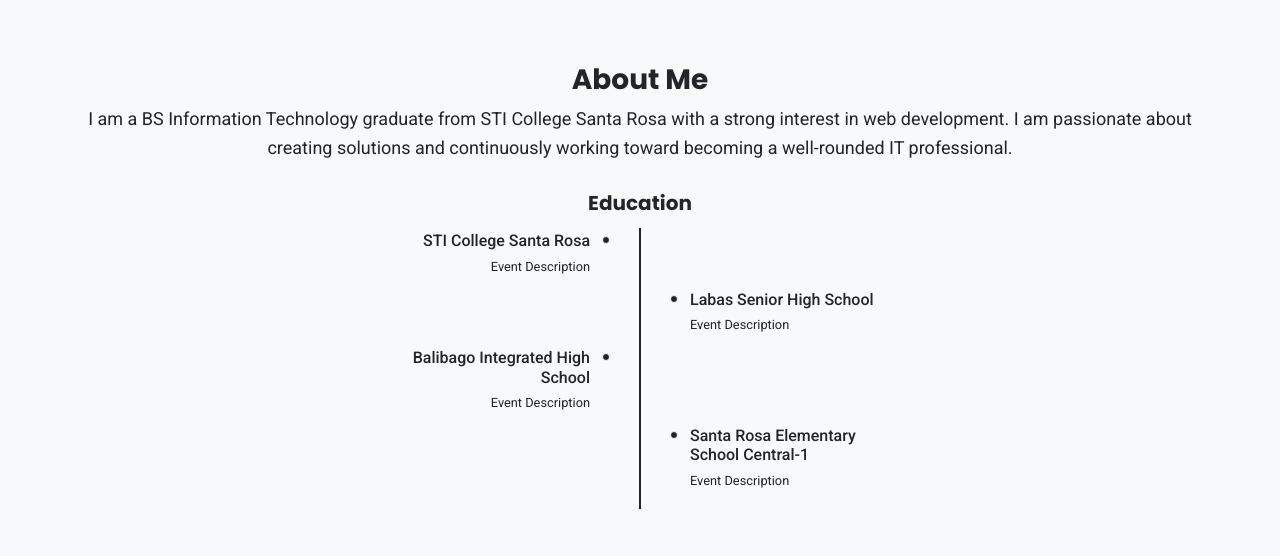
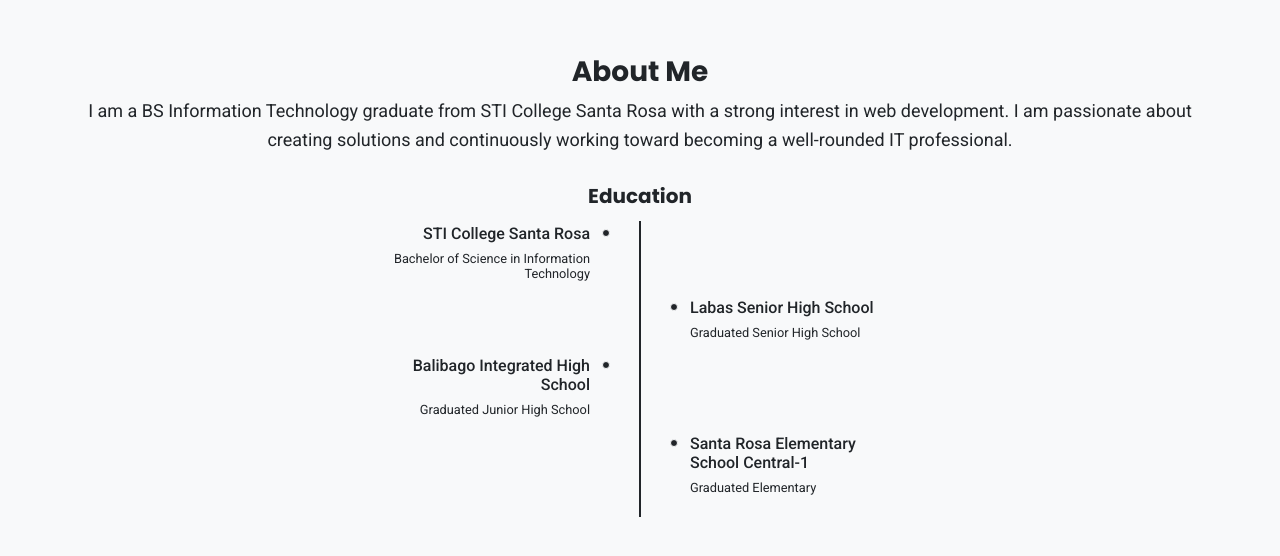
Before and after one commit to dichosojonathanc/portfolio, a plain HTML site: page index.html in a window 1280 px wide. Shown: the part 914-1470 px from the top of the page. Drawn offline with nearby package versions, Linux system fonts and the light colour scheme.

Commit message:
changed education section

```diff
--- a/index.html
+++ b/index.html
@@ -85,19 +85,19 @@
         <h5 class="text-center text-charcoal p-2">Education</h5>
         <div class="event left">
           <h6>STI College Santa Rosa</h6>
-          <p>Event Description</p>
+          <p>Bachelor of Science in Information Technology</p>
         </div>
         <div class="event right">
           <h6>Labas Senior High School</h6>
-          <p>Event Description</p>
+          <p>Graduated Senior High School</p>
         </div>
         <div class="event left">
           <h6>Balibago Integrated High School</h6>
-          <p>Event Description</p>
+          <p>Graduated Junior High School</p>
         </div>
         <div class="event right">
           <h6>Santa Rosa Elementary School Central-1</h6>
-          <p>Event Description</p>
+          <p>Graduated Elementary</p>
         </div>
       </div>
     </div>
```
